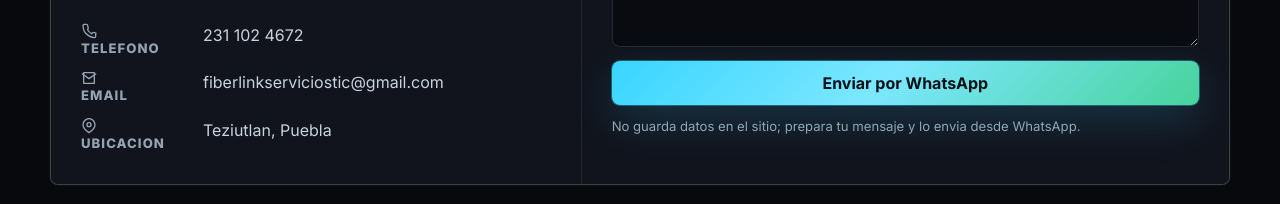
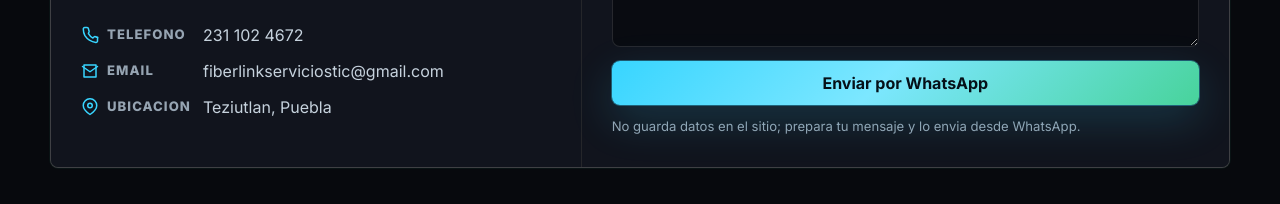
Before and after one commit to jonathanhdezf/fiberlinkserviciostic, a plain HTML site: page index.html in a window 1280 px wide. Shown: the part 2787-2991 px from the top of the page. Drawn offline with Linux system fonts and the light colour scheme.

Commit message:
Style contact icons to match theme

```diff
--- a/index.html
+++ b/index.html
@@ -1008,6 +1008,27 @@
       text-transform: uppercase;
       letter-spacing: .08em;
       font-weight: 800;
+      display: flex;
+      align-items: center;
+      gap: 8px;
+    }
+
+    /* Icons follow the theme: use cyan accent and scale to match text */
+    .contact-list span:first-child svg {
+      width: 18px;
+      height: 18px;
+      flex: 0 0 18px;
+      stroke: var(--cyan);
+      fill: none;
+    }
+
+    .contact-list li a,
+    .contact-list li span:last-child {
+      color: var(--soft);
+    }
+
+    @media (max-width: 700px) {
+      .contact-list li { grid-template-columns: 1fr; gap: 6px; }
     }
 
     .quote-card form { display: grid; gap: 14px; }
```
